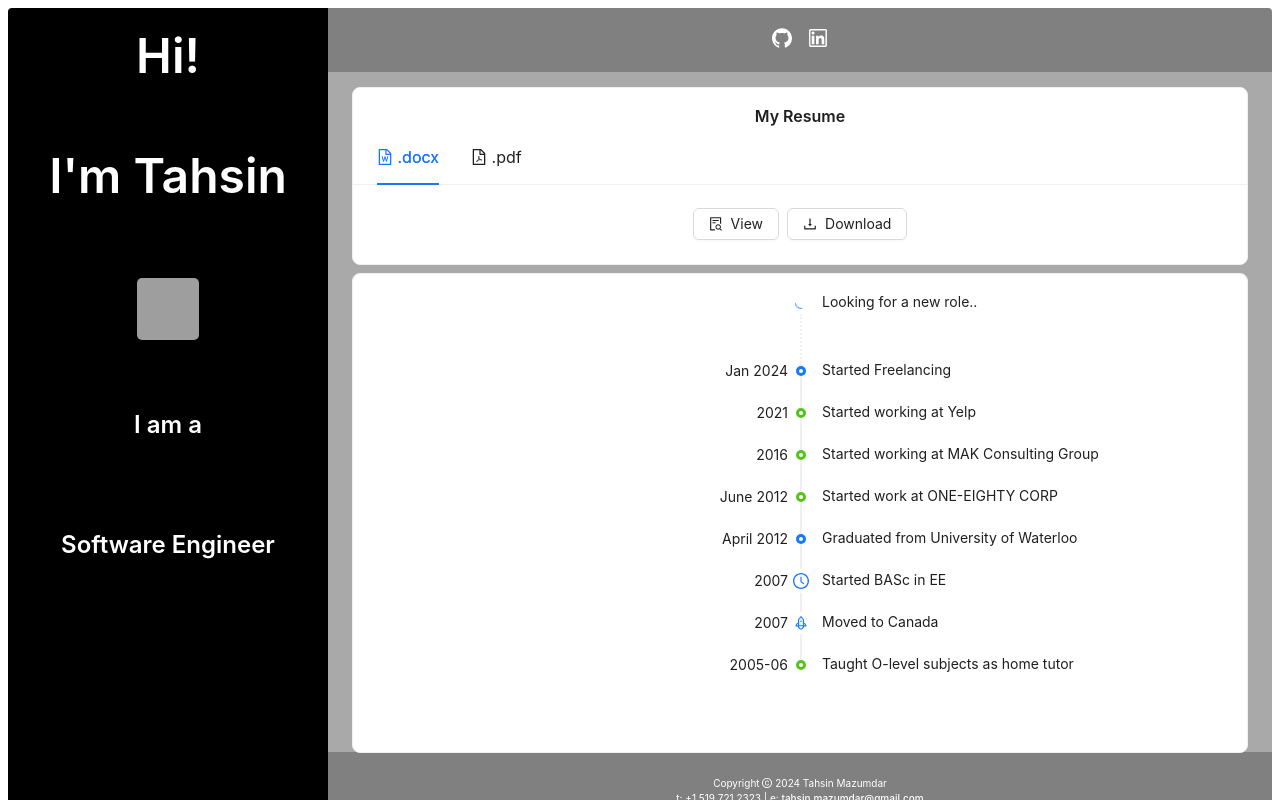
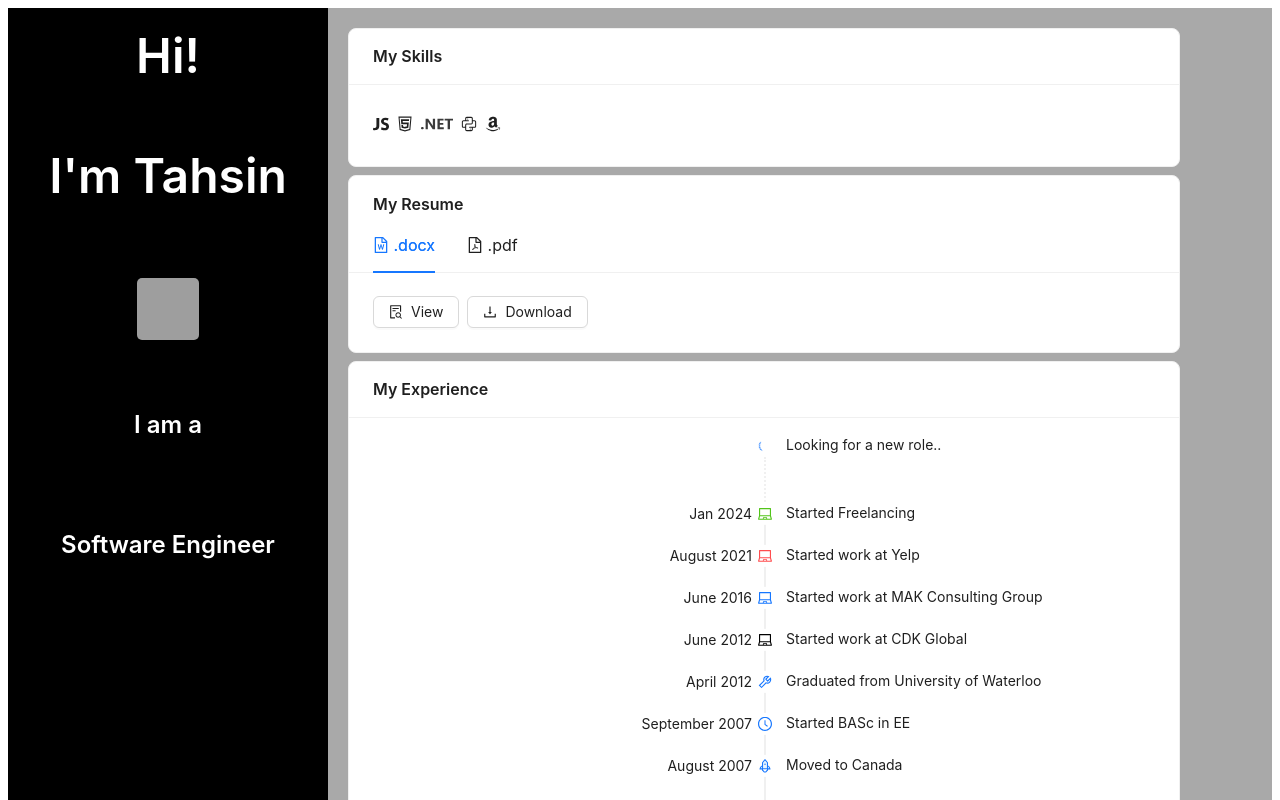
Before and after one commit to tmazumdar/tmazumdar.github.io, a React (Vite) app: page / in a window 1280 px wide. Shown: the top 800 px of the page. Built offline with nearby package versions, Linux system fonts and the light colour scheme; grey boxes are pictures that could not be loaded.

Commit message:
some layout tweaks

```diff
--- a/src/App.jsx
+++ b/src/App.jsx
@@ -6,6 +6,7 @@ import FooterSection from './components/FooterSection.jsx';
 import HeaderSection from './components/HeaderSection.jsx';
 import LeftSider from './components/LeftSider.jsx';
 import ResumeSection from './components/ResumeSection.jsx';
+import SkillsSection from './components/SkillsSection.jsx';
 import WorkTimeline from './components/WorkTimeline.jsx';
 import './App.css'
 
@@ -14,31 +15,24 @@ const { Content } = Layout;
 function App() {
 
     const contentStyle = {
-        textAlign: 'center',
-        height: '85vh',
-        color: '#fff',
+        padding: '20px',
         backgroundColor: 'darkgray',
     };
 
     const layoutStyle = {
         borderRadius: 4,
-        overflow: 'hidden',
-        width: '100%',
-        maxWidth: '100%',
     };
 
     return (
         <Layout style={layoutStyle}>
             <LeftSider></LeftSider>
             <Layout>
-                <HeaderSection></HeaderSection>
                 <Content style={contentStyle}>
-                    <div className="">
-                        <Space direction="vertical">
-                            <ResumeSection></ResumeSection>
-                            <WorkTimeline></WorkTimeline>
-                        </Space>
-                    </div>
+                    <Space direction="vertical" size="small">
+                        <SkillsSection></SkillsSection>
+                        <ResumeSection></ResumeSection>
+                        <WorkTimeline></WorkTimeline>
+                    </Space>
                 </Content>
                 <FooterSection></FooterSection>
             </Layout>
--- a/src/components/FooterSection.jsx
+++ b/src/components/FooterSection.jsx
@@ -1,15 +1,19 @@
 import {
+    Flex,
     Layout,
+    Space,
 } from 'antd';
 import {
     CopyrightOutlined,
+    GithubOutlined,
+    LinkedinOutlined,
 } from '@ant-design/icons';
 
 const { Footer } = Layout;
 
 function FooterSection() {
     const footerStyle = {
-        textAlign: 'center',
+        padding: '20px',
         color: '#fff',
         backgroundColor: 'gray',
         fontSize: '10px',
@@ -18,9 +22,26 @@ function FooterSection() {
     return (
         <>
             <Footer style={footerStyle}>
-                Copyright <CopyrightOutlined /> 2024 Tahsin Mazumdar
-                <br />
-                t: +1 519 721 2323 | e: <a style={{ color: "white" }} href="mailto:tahsin.mazumdar@gmail.com">tahsin.mazumdar@gmail.com</a>
+                <Flex justify="space-between">
+                    <Flex vertical>
+                        <Flex>Copyright&nbsp;<CopyrightOutlined />&nbsp;2024 Tahsin Mazumdar</Flex>
+                        <Flex>t: +1 519 721 2323</Flex>
+                        <Flex>e:&nbsp;<a style={{ color: "white" }} href="mailto:tahsin.mazumdar@gmail.com"> tahsin.mazumdar@gmail.com</a></Flex>
+                    </Flex>
+                    <Flex justify="space-evenly" vertical>
+                        <Space size="middle">
+                            <a href="https://github.com/tmazumdar" >
+                                <GithubOutlined style={{ fontSize: "20px", color: "white" }} />
+                            </a>
+                            <a href="https://www.linkedin.com/in/tahsinmazumdar/" >
+                                <LinkedinOutlined style={{ fontSize: "20px", color: "white" }} />
+                            </a>
+                        </Space>
+                    </Flex>
+                </Flex>
+
+
+
             </Footer>
 
         </>
--- a/src/components/HeaderSection.jsx
+++ /dev/null
@@ -1,32 +0,0 @@
-import { Layout, Space } from 'antd';
-import {
-    GithubOutlined,
-    LinkedinOutlined,
-} from '@ant-design/icons';
-
-const { Header } = Layout;
-
-function HeaderSection() {
-    const headerStyle = {
-        textAlign: 'center',
-        color: '#fff',
-        height: 64,
-        paddingInline: 48,
-        lineHeight: '64px',
-        backgroundColor: 'gray',
-    };
-    return (
-        <Header style={headerStyle}>
-            <Space size="middle">
-                <a href="https://github.com/tmazumdar" >
-                    <GithubOutlined style={{ fontSize: "20px", color: "white" }} />
-                </a>
-                <a href="https://www.linkedin.com/in/tahsinmazumdar/" >
-                    <LinkedinOutlined style={{ fontSize: "20px", color: "white" }} />
-                </a>
-            </Space>
-        </Header>
-    );
-};
-
-export default HeaderSection;
--- a/src/components/ResumeSection.jsx
+++ b/src/components/ResumeSection.jsx
@@ -52,9 +52,6 @@ function ResumeSection() {
 
     return (
         <Card
-            style={{
-                width: '100%',
-            }}
             title="My Resume"
             tabList={tabList}
             activeTabKey={activeTabKey1}
--- /dev/null
+++ b/src/components/SkillsSection.jsx
@@ -0,0 +1,34 @@
+import { Card, Space, Tooltip } from 'antd';
+import {
+    AmazonOutlined,
+    DotNetOutlined,
+    Html5Outlined,
+    JavaScriptOutlined,
+    PythonOutlined,
+} from '@ant-design/icons';
+
+function SkillsSection() {
+    return (
+        <Card title="My Skills">
+            <Space>
+                <Tooltip title="JavaScript, AngularJS, ReactJS">
+                    <JavaScriptOutlined style={{ fontSize: "16px" }} />
+                </Tooltip>
+                <Tooltip title="HTML, CSS">
+                    <Html5Outlined style={{ fontSize: "16px" }} />
+                </Tooltip>
+                <Tooltip title=".NET, C#, WCF">
+                    <DotNetOutlined style={{ fontSize: "32px" }} />
+                </Tooltip>
+                <Tooltip title="Python">
+                    <PythonOutlined style={{ fontSize: "16px" }} />
+                </Tooltip>
+                <Tooltip title="AWS EC2">
+                    <AmazonOutlined style={{ fontSize: "16px" }} />
+                </Tooltip>
+            </Space>
+        </Card>
+    )
+};
+
+export default SkillsSection;
--- a/src/components/WorkTimeline.jsx
+++ b/src/components/WorkTimeline.jsx
@@ -1,49 +1,66 @@
 import {
     ClockCircleOutlined,
+    LaptopOutlined,
     RocketTwoTone,
+    ToolOutlined,
 } from '@ant-design/icons';
 import { Card, Timeline } from 'antd';
-const { Item } = Timeline;
 
 const items = [{
     children: 'Started Freelancing',
     label: 'Jan 2024',
+    color: 'green',
+    dot: (
+        <LaptopOutlined />
+    ),
 },
 {
-    children: 'Started working at Yelp',
-    label: '2021',
-    color: 'green'
+    children: 'Started work at Yelp',
+    label: 'August 2021',
+    color: 'red',
+    dot: (
+        <LaptopOutlined />
+    ),
 },
 {
-    children: 'Started working at MAK Consulting Group',
-    label: '2016',
-    color: 'green'
+    children: 'Started work at MAK Consulting Group',
+    label: 'June 2016',
+    color: 'blue',
+    dot: (
+        <LaptopOutlined />
+    ),
 },
 {
-    children: 'Started work at ONE-EIGHTY CORP',
+    children: 'Started work at CDK Global',
     label: 'June 2012',
-    color: 'green'
+    color: 'black',
+    dot: (
+        <LaptopOutlined />
+    ),
 },
 {
     children: 'Graduated from University of Waterloo',
     label: 'April 2012',
+    dot: (
+        <ToolOutlined />
+    ),
 },
 {
     children: 'Started BASc in EE',
-    label: '2007',
+    label: 'September 2007',
     dot: (
-        <ClockCircleOutlined style={{ fontSize: '16px' }} />
+        <ClockCircleOutlined />
     ),
 },
 {
     children: 'Moved to Canada',
-    label: '2007',
+    label: 'August 2007',
     dot: (
         <RocketTwoTone />
     ),
 },
 {
-    children: 'Taught O-level subjects as home tutor',
+    children: 'Tutored O-level students at home',
     label: '2005-06',
     color: 'green'
 },
@@ -53,7 +70,7 @@ var reversedItems = items.reverse();
 
 function WorkTimeline() {
     return (
-        <Card style={{width:"70vw"} }>
+        <Card style={{ width: "65vw" }} title="My Experience">
             <Timeline
                 pending="Looking for a new role.."
                 reverse={true}
```
